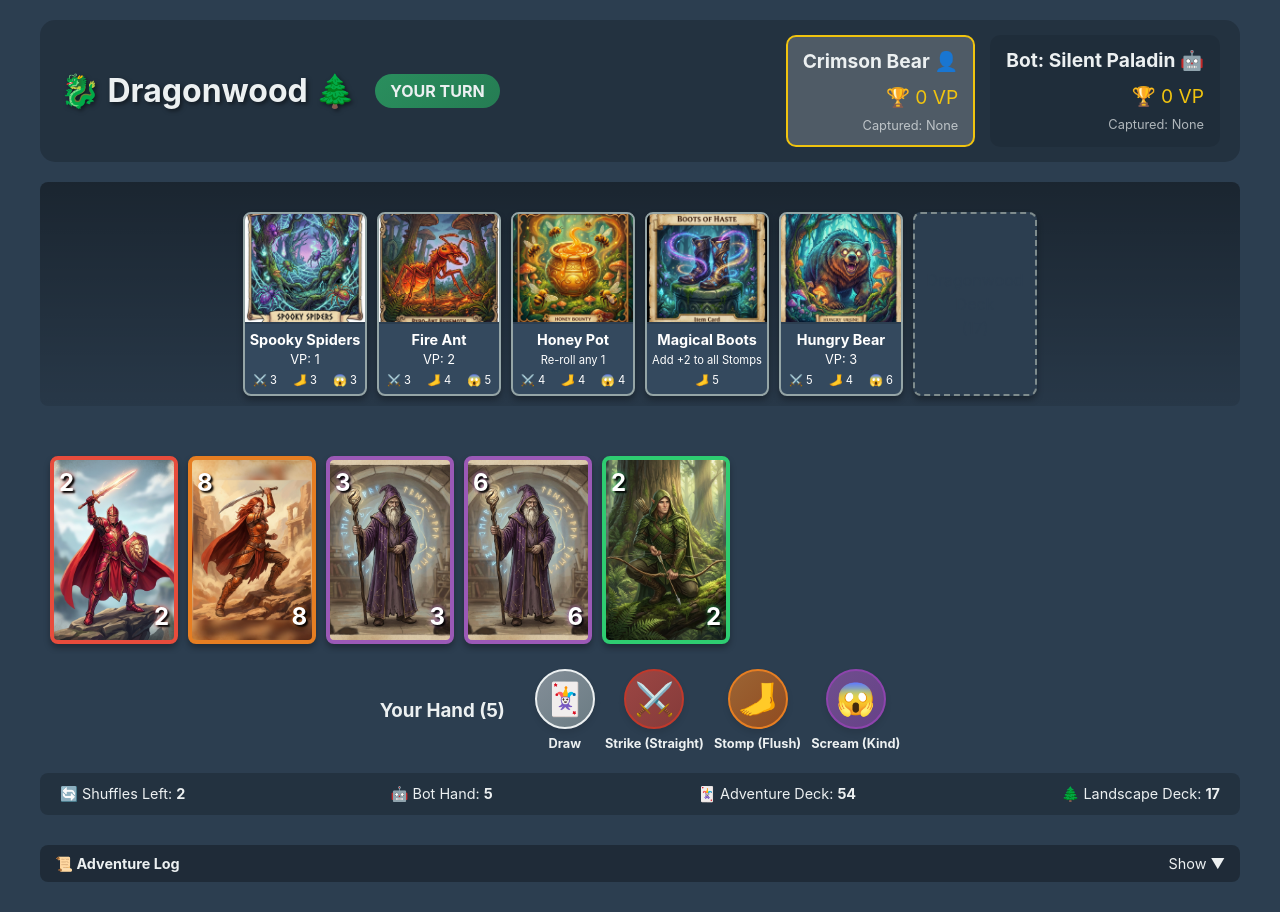
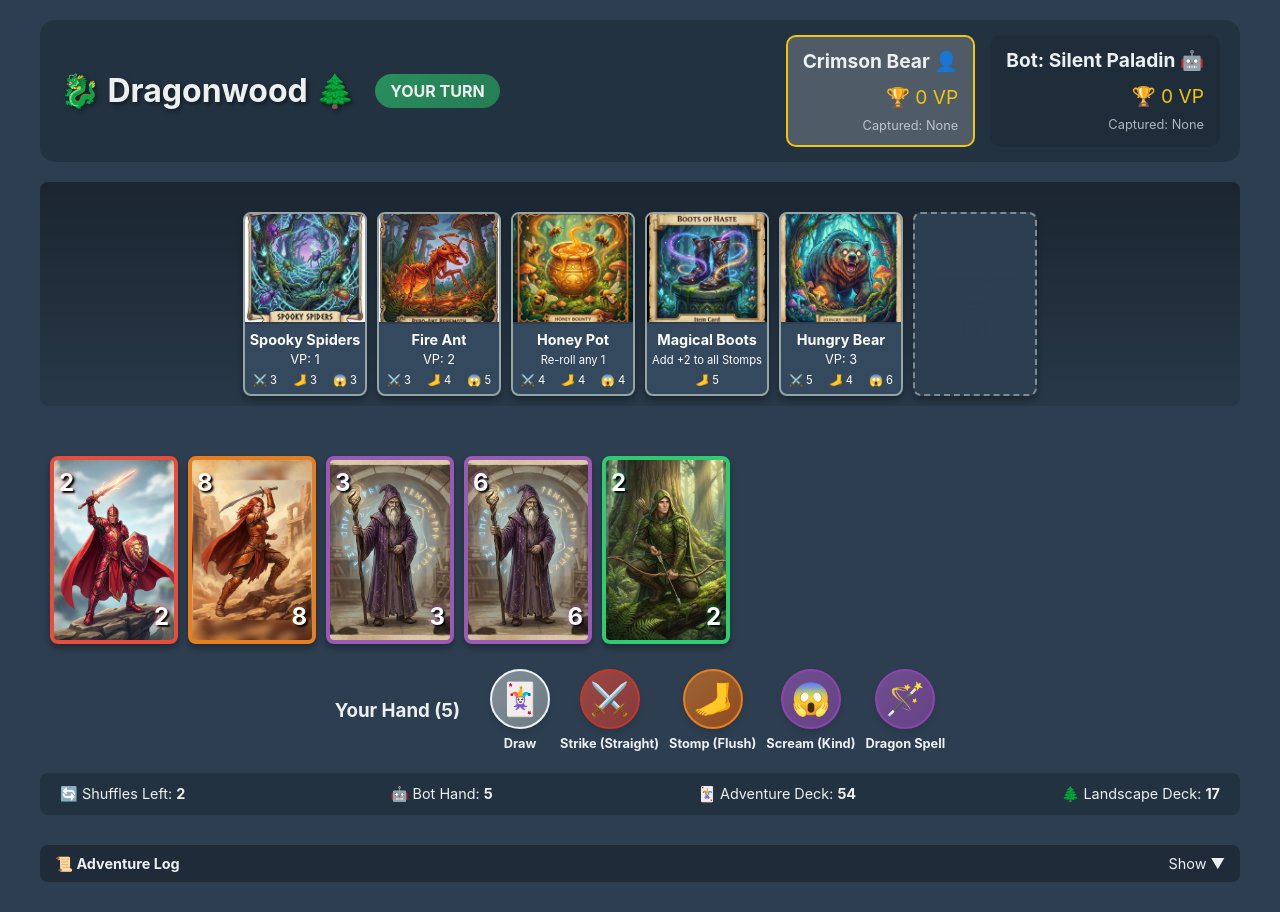
Before and after one commit to andrew-mcgrath/dragonwood, a React (Vite) app: page / in a window 1280 px wide. Both pictures are taken after a click on the button "⚔️ Start Adventure ⚔️". Built offline with nearby package versions, Linux system fonts and the light colour scheme.

Commit message:
style: Match Dragon Spell button transparency
Updated Dragon Spell button background to use rgba(..., 0.6) to maximize visual consistency with other action buttons.

```diff
--- a/src/components/GameBoard.tsx
+++ b/src/components/GameBoard.tsx
@@ -304,19 +304,6 @@ export const GameBoard: React.FC<GameBoardProps> = ({ gameState, onDraw, onCaptu
                                         ⚔️
                                     </button>
 
-                                    {/* Dragon Spell Button: Only valid if target is Dragon and 3 cards selected */}
-                                    {isMyTurn && selectedLandscapeCard?.name === 'Dragon' && selectedHandCards.length === 3 && (
-                                        <div style={{ position: 'absolute', top: -75, left: 10 }}>
-                                            <button onClick={() => handleAction('dragon_spell')} title="Dragon Spell! (Rules: 3-card Straight Flush)" style={{
-                                                fontSize: '2em', padding: '0', borderRadius: '50%', width: '60px', height: '60px', display: 'flex', alignItems: 'center', justifyContent: 'center',
-                                                background: 'linear-gradient(135deg, #9b59b6, #8e44ad)', color: 'white', border: '2px solid #8e44ad', cursor: 'pointer', boxShadow: '0 0 15px #9b59b6',
-                                                animation: 'pulse 2s infinite'
-                                            }}>
-                                                🪄
-                                            </button>
-                                            <div style={{ color: '#9b59b6', fontSize: '0.8em', fontWeight: 'bold', textShadow: '0 0 2px black', textAlign: 'center' }}>Dragon Spell</div>
-                                        </div>
-                                    )}
                                     {isMyTurn && selectedLandscapeCard && selectedHandCards.length > 0 && (selectedLandscapeCard.type === 'creature' || selectedLandscapeCard.type === 'enhancement') && (
                                         <div style={{
                                             position: 'absolute', top: -10, right: -10,
@@ -405,6 +392,17 @@ export const GameBoard: React.FC<GameBoardProps> = ({ gameState, onDraw, onCaptu
                                     )}
                                 </div>
                                 <span style={{ fontSize: '0.8em', fontWeight: 'bold', color: '#ecf0f1' }}>Scream (Kind)</span>
+                            </div>
+                            <div style={{ display: 'flex', flexDirection: 'column', alignItems: 'center', gap: '5px' }}>
+                                <div style={{ position: 'relative' }}>
+                                    <button onClick={() => handleAction('dragon_spell')} disabled={!isMyTurn || !selectedLandscapeCard || selectedHandCards.length === 0} title="Dragon Spell! (Rules: 3-card Straight Flush on Dragon)" style={{
+                                        fontSize: '2em', padding: '0', borderRadius: '50%', width: '60px', height: '60px', display: 'flex', alignItems: 'center', justifyContent: 'center',
+                                        background: 'linear-gradient(135deg, rgba(155, 89, 182, 0.6), rgba(142, 68, 173, 0.6))', color: 'white', border: '2px solid #8e44ad', cursor: 'pointer', boxShadow: '0 4px 6px rgba(0,0,0,0.1)'
+                                    }}>
+                                        🪄
+                                    </button>
+                                </div>
+                                <span style={{ fontSize: '0.8em', fontWeight: 'bold', color: '#ecf0f1' }}>Dragon Spell</span>
                             </div>
                         </>
                     )}
--- a/src/engine/GameEngine.ts
+++ b/src/engine/GameEngine.ts
@@ -257,9 +257,9 @@ export class GameEngine {
         // Check for enhancements (TODO)
         let diceCount = adventurerCards.length; // + enhancements
 
-        // Dragon Spell: No dice needed really, but let's say 0 to instant win
+        // Dragon Spell: Roll dice for visual flair, even though success is guaranteed
         if (attackType === 'dragon_spell') {
-            diceCount = 0;
+            diceCount = adventurerCards.length;
         }
 
         // Update state to rolling
```
